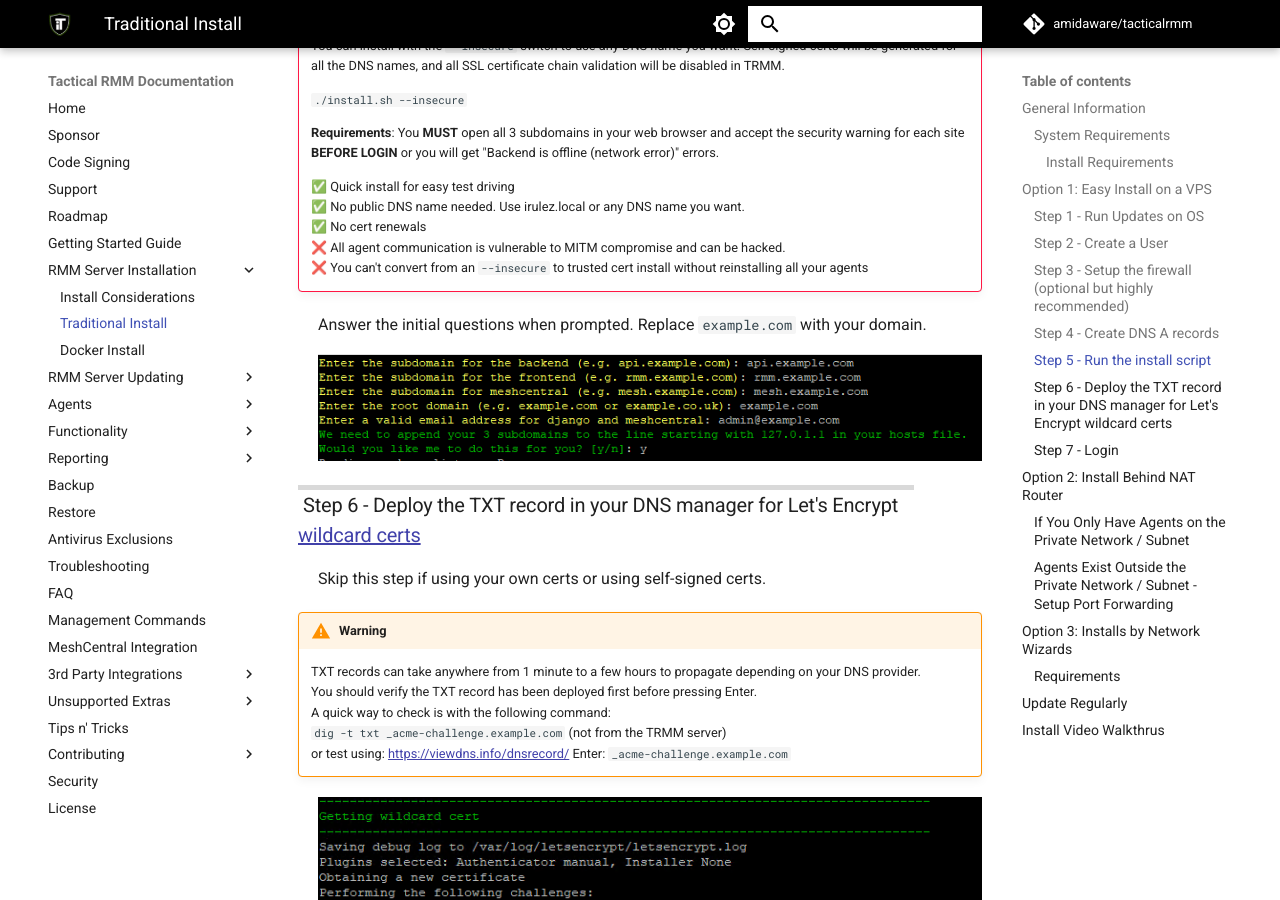
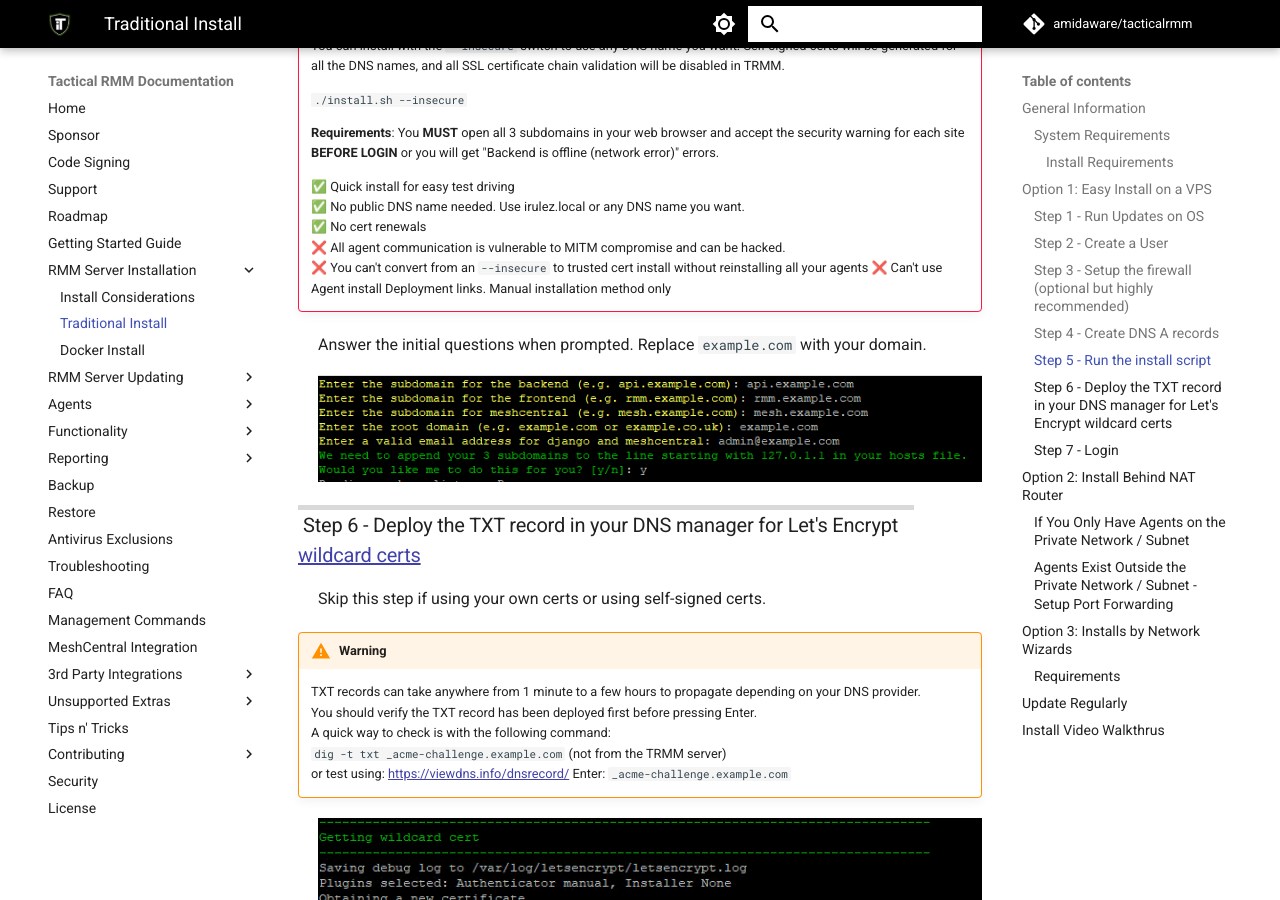
Before and after one commit to amidaware/trmm-docs, an MkDocs documentation site: the page built from docs/install_server.md, in a window 1280 px wide and 900 px high, scrolled down 4658 px. Built offline with MkDocs 1.6.1 and Material for MkDocs 9.7.7, drawn with Linux system fonts in a browser that asks for light colours; comment, search, counter and statistics services are not loaded.

Commit message:
chore: Update install_server.md with insecure agent install limitations

```diff
--- a/docs/install_server.md
+++ b/docs/install_server.md
@@ -175,6 +175,7 @@
     ✅ No cert renewals<br>
     ❌ All agent communication is vulnerable to MITM compromise and can be hacked.<br>
     ❌ You can't convert from an `--insecure` to trusted cert install without reinstalling all your agents
+    ❌ Can't use Agent install Deployment links. Manual installation method only
 
 Answer the initial questions when prompted. Replace `example.com` with your domain.
 
```
